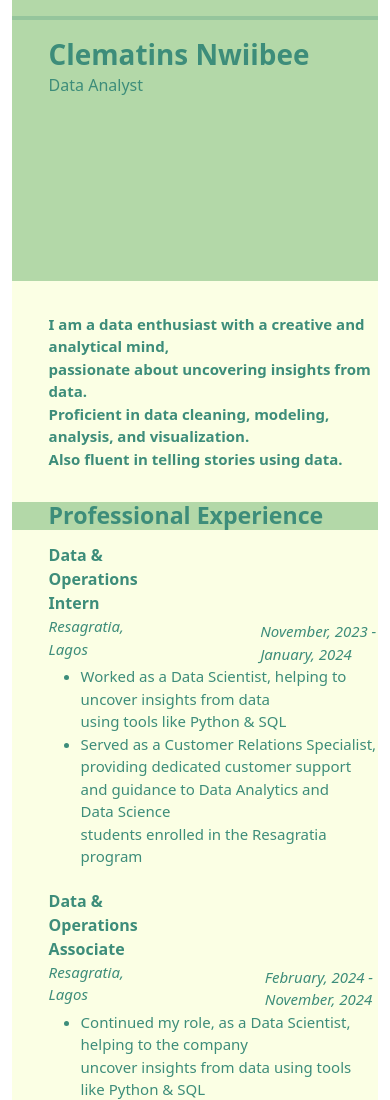
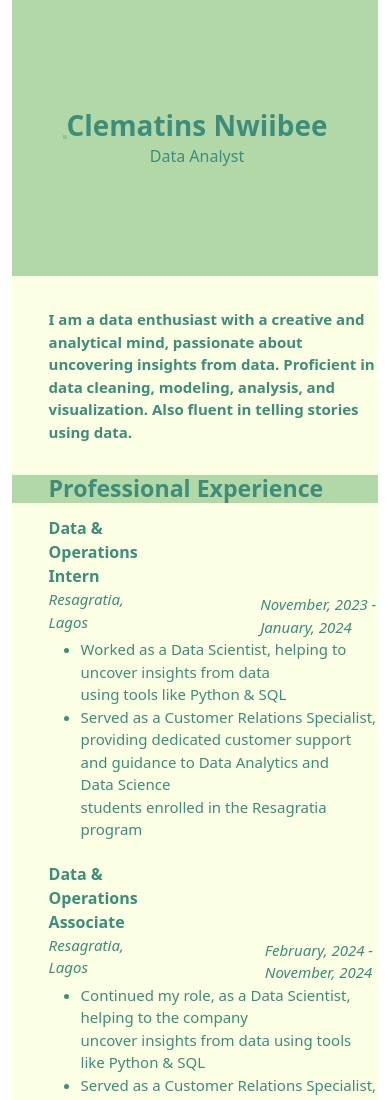
Before and after one commit to Sorbari2016/resume, a plain HTML site: page index.html in a window 390 px wide. Shown: the top 1100 px of the page. Drawn offline with nearby package versions, Linux system fonts and the light colour scheme.

Commit message:
restyled the upper section for mobile

```diff
--- a/index.html
+++ b/index.html
@@ -28,9 +28,9 @@
                     </div>
                     <div class="lower-section ">
                         <p class="summary main-m-lf mid-weight">
-                            I am a data enthusiast with a creative and analytical mind, <br/>
-                            passionate about uncovering insights from data.<br/>
-                            Proficient in data cleaning, modeling, analysis, and visualization. <br/>
+                            I am a data enthusiast with a creative and analytical mind,
+                            passionate about uncovering insights from data.
+                            Proficient in data cleaning, modeling, analysis, and visualization.
                             Also fluent in telling stories using data.
                         </p>
                         <h3 style="padding-left: 10%;">Professional Experience</h3>
--- a/styles.css
+++ b/styles.css
@@ -145,9 +145,31 @@ ul li,
 
 
 
-@media (max-width: 680px) {
+@media (max-width: 600px) {
+
+ /* Center the header section items */
+    .upper-section {
+        display: flex;
+        justify-content: center;
+        align-items: center;
+    }
+
+    .upper-section .main-m-lf {
+        margin: 0;
+    }
+
+    .upper-section .main-p-lf {
+    padding-left: 0;
+    }
+
+    .name > p {
+    margin-bottom: 0;
+    text-align: center;
+    }
+
     img {
         height: 100px;
         width: 100px;
     }
+
 }
```
